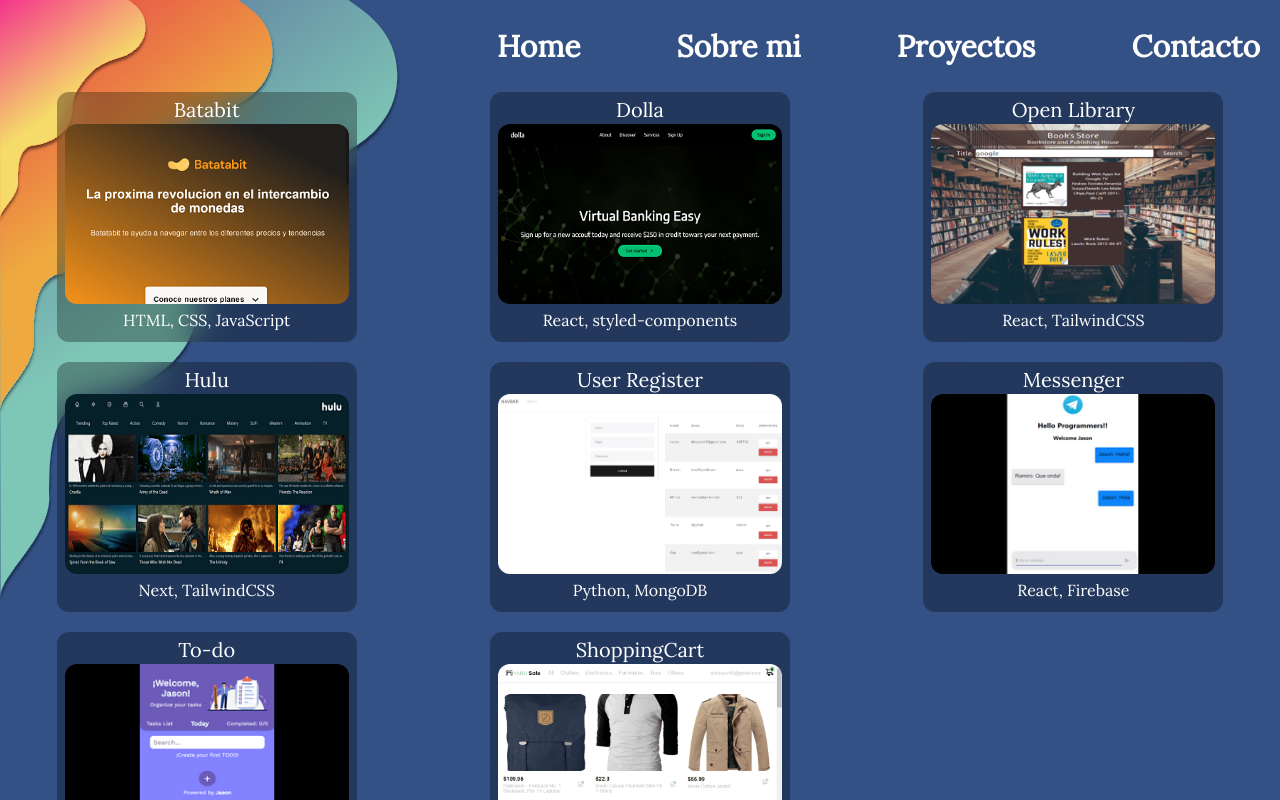
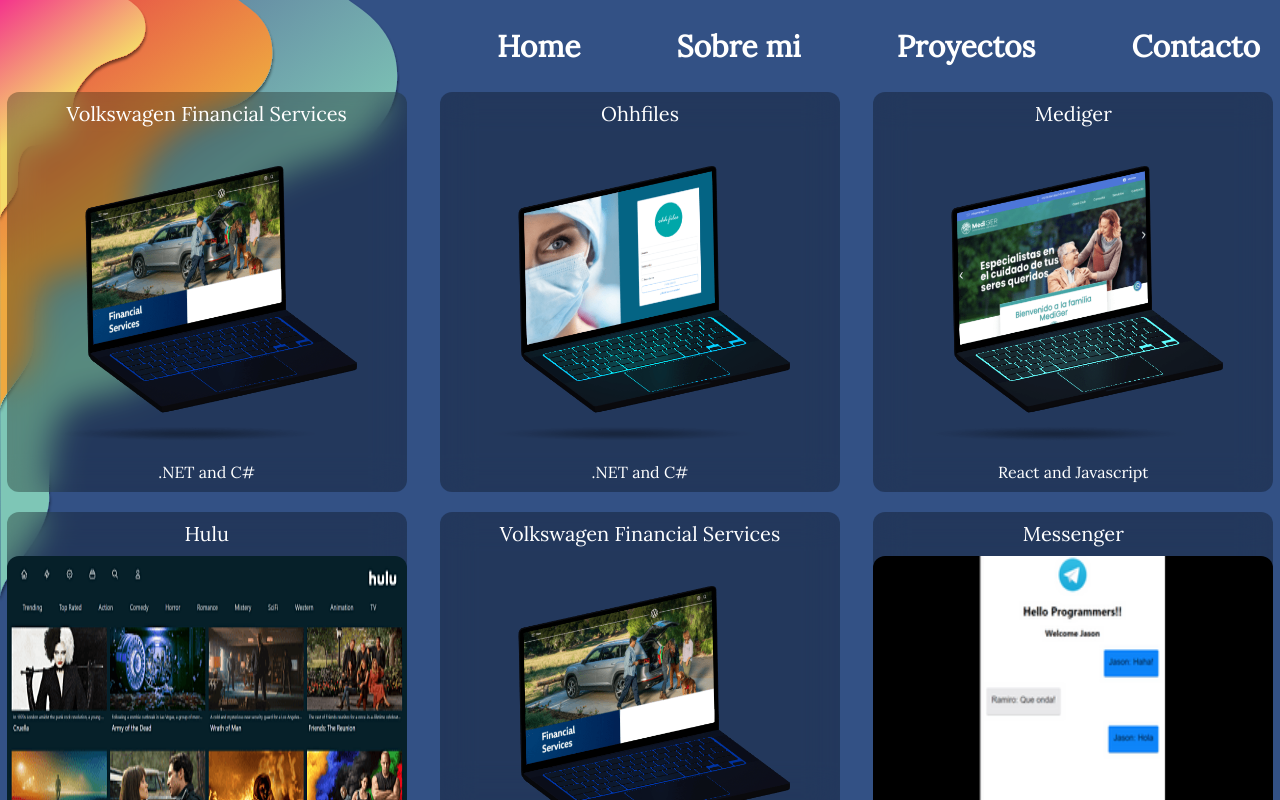
Before and after one commit to Jason171096/My_SiteWeb, a Gatsby site: page /proyectosWeb in a window 1280 px wide. Built offline with nearby package versions, Linux system fonts and the light colour scheme; Gatsby itself is replaced by a stand-in of ours; what tailwindcss-scrollbar would draw is missing.

Commit message:
Added images 3d project

```diff
--- a/gatsby-config.js
+++ b/gatsby-config.js
@@ -4,9 +4,6 @@
     title: "My Gatsby Site",
   },
   plugins: [
-    {
-      resolve: "gatsby-plugin-react-helmet"
-    },
     {
       resolve: "gatsby-plugin-alias-imports",
       options: {
--- a/src/components/Card.tsx
+++ b/src/components/Card.tsx
@@ -1,14 +1,14 @@
 import React from 'react'
 
-export default function Card(_props: {title:string, usedTech:string, urlImage:any}) {
-    const cardStyle = "relative flex flex-col m-auto w-[300px] h-[250px] rounded-xl glassCard"
+export default function Card(_props: {title:string, usedTech:string, urlImage:any, urlPage:string}) {
+    const cardStyle = "relative flex flex-col m-auto w-[300px] h-[300px] lg:w-[400px] lg:h-[400px] rounded-xl glassCard"
     return (
-        <div className={cardStyle}>
-            <h1 className="titleTextStyle text-xl mt-1">{_props.title}</h1>
-            <div className="w-auto h-[180px] flex justify-center mx-2">
+        <div className={cardStyle} onClick={() => window.open(_props.urlPage)}>
+            <h1 className="titleTextStyle text-xl my-2">{_props.title}</h1>
+            <div className="w-auto h-[250px] lg:h-[370px] flex justify-center">
                 <img className="rounded-xl" src={_props.urlImage} alt=""/>
             </div>
-            <p className="paragraphTextStyle text-center mt-1">{_props.usedTech}</p>
+            <p className="paragraphTextStyle text-center my-2">{_props.usedTech}</p>
         </div>
     )
 }
--- a/src/containers/GridCard.tsx
+++ b/src/containers/GridCard.tsx
@@ -6,7 +6,7 @@
   return (
     <div className="grid grid-cols-1 sm:grid-cols-2 lg:grid-cols-3 gap-5">
       {dataProjects.map((project) => (
-        <Card key={project.title} title={project.title} usedTech={project.usedTech} urlImage={project.urlImage}/>
+        <Card key={project.title} title={project.title} usedTech={project.usedTech} urlImage={project.urlImage} urlPage={project.urlPage}/>
       ))}
     </div>
   );
--- a/src/data/proyectos.ts
+++ b/src/data/proyectos.ts
@@ -1,56 +1,65 @@
-import BataBitImg from '@images/batabit.png';
-import DollaImg from '@images/dolla.png';
+
+import VolkswagenImg from '@images/volkswagen.png';
+import OhhfilesImg from '@images/ohhfiles.png';
+import MedigerImg from '@images/mediger.png';
+
 import HuluImg from '@images/hulu.png';
-import BooksImg from '@images/books.png';
 import MessengerImg from '@images/messenger.png';
-import pythonWebImg from '@images/pythonWeb.png';
+
 import todoImg from '@images/to-do.png';
 import ShoppingCartImg from '@images/shopping-cart.png';
 export const dataProjects: {
     title: string,
     usedTech: string,
     urlImage: any,
-    // colors: string[],
+    urlPage: string,
 }[] = [
         {
-            title: "Batabit",
-            usedTech: "HTML, CSS, JavaScript",
-            urlImage: BataBitImg,
-            // colors: ["#f8f9fa", "#6c757d"]
+            title: "Volkswagen Financial Services",
+            usedTech: ".NET and C#",
+            urlImage: VolkswagenImg,
+            urlPage: "https://www.vw.com/en/financial-services.html",
         },
         {
-            title: "Dolla",
-            usedTech: "React, styled-components",
-            urlImage: DollaImg,
+            title: "Ohhfiles",
+            usedTech: ".NET and C#",
+            urlImage: OhhfilesImg,
+            urlPage: "https://ohhfiles.com/",
         },
         {
-            title: "Open Library",
-            usedTech: "React, TailwindCSS",
-            urlImage: BooksImg,
+            title: "Mediger",
+            usedTech: "React and Javascript",
+            urlImage: MedigerImg,
+            urlPage: "https://mediger.mx/",
         },
         {
             title: "Hulu",
             usedTech: "Next, TailwindCSS",
             urlImage: HuluImg,
+            urlPage: "",
         },
         {
-            title: "User Register",
-            usedTech: "Python, MongoDB",
-            urlImage: pythonWebImg,
+            title: "Volkswagen Financial Services",
+            usedTech: ".NET and C#",
+            urlImage: VolkswagenImg,
+            urlPage: "https://www.vw.com/en/financial-services.html",
         },
         {
             title: "Messenger",
             usedTech: "React, Firebase",
             urlImage: MessengerImg,
+            urlPage: "",
         },
         {
             title: "To-do",
             usedTech: "React, TailwindCSS",
             urlImage: todoImg,
+            urlPage: "",
         },
         {
             title: "ShoppingCart",
             usedTech: "React, TailwindCSS",
             urlImage: ShoppingCartImg,
+            urlPage: "",
         }
     ];
```
Also changed, not shown: src/images/images/mediger.png (added), src/images/images/ohhfiles.png (added), src/images/images/pythonWeb.png (deleted), src/images/images/volkswagen.png (added).
